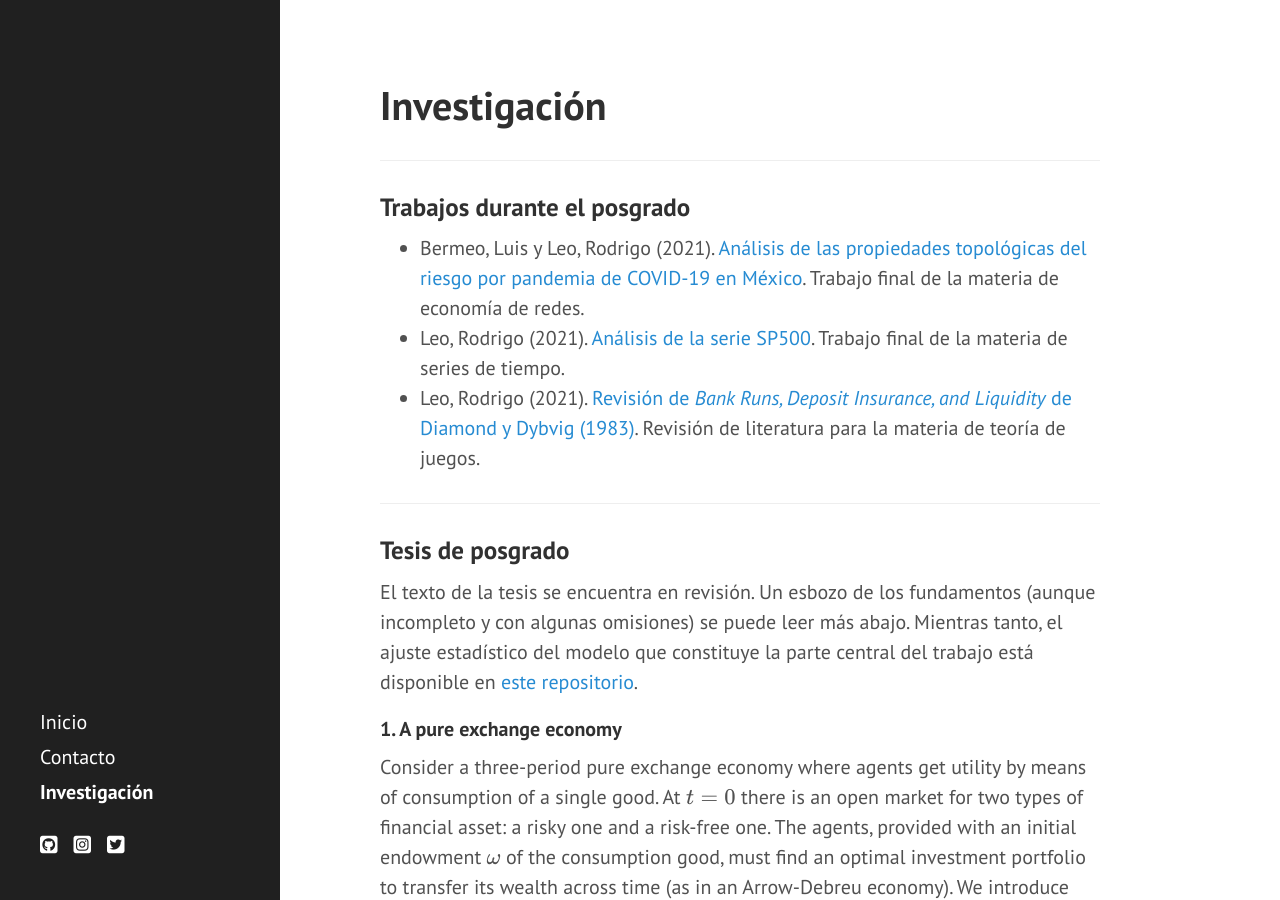
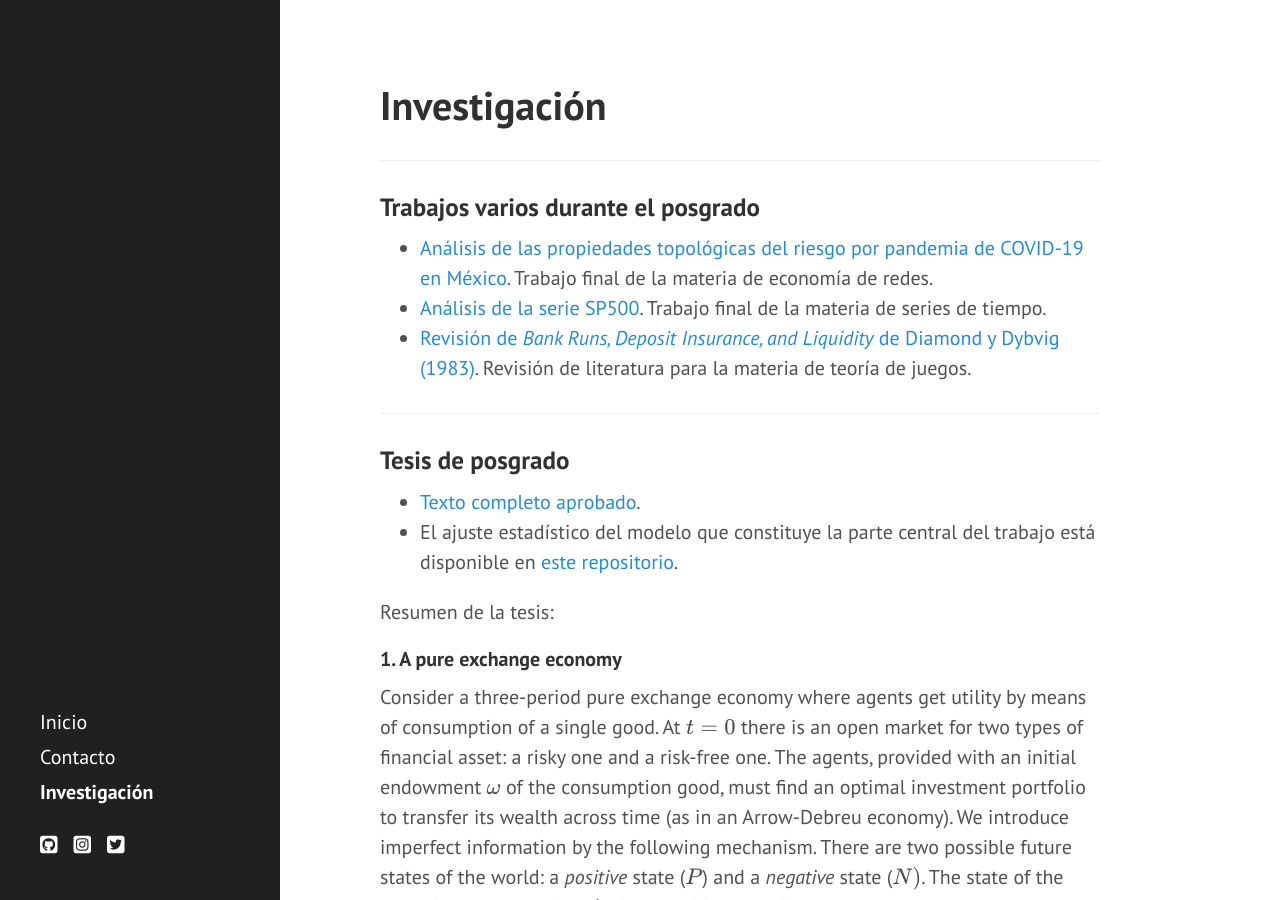
Before and after one commit to r-leo/r-leo.github.io, a Jekyll site: the page built from investigacion.md, in a window 1280 px wide and 900 px high. Built offline with Jekyll 4.4.1, drawn with Linux system fonts in a browser that asks for light colours; nearby versions of some CDN libraries.

Commit message:
Actualización 1-ago-2021

```diff
--- a/investigacion.md
+++ b/investigacion.md
@@ -5,17 +5,20 @@ title: Investigación
 
 ---
 
-### Trabajos durante el posgrado
+### Trabajos varios durante el posgrado
 
-* Bermeo, Luis y Leo, Rodrigo (2021). [Análisis de las propiedades topológicas del riesgo por pandemia de COVID-19 en México](/static/analisis_topologico.pdf). Trabajo final de la materia de economía de redes.
-* Leo, Rodrigo (2021). [Análisis de la serie SP500](/static/proyecto_series.pdf). Trabajo final de la materia de series de tiempo.
-* Leo, Rodrigo (2021). [Revisión de *Bank Runs, Deposit Insurance, and Liquidity* de Diamond y Dybvig (1983)](/static/diamond_dybvig.pdf). Revisión de literatura para la materia de teoría de juegos.
+* [Análisis de las propiedades topológicas del riesgo por pandemia de COVID-19 en México](/static/analisis_topologico.pdf). Trabajo final de la materia de economía de redes.
+* [Análisis de la serie SP500](/static/proyecto_series.pdf). Trabajo final de la materia de series de tiempo.
+* [Revisión de *Bank Runs, Deposit Insurance, and Liquidity* de Diamond y Dybvig (1983)](/static/diamond_dybvig.pdf). Revisión de literatura para la materia de teoría de juegos.
 
 ---
 
 ### Tesis de posgrado
 
-El texto de la tesis se encuentra en revisión. Un esbozo de los fundamentos (aunque incompleto y con algunas omisiones) se puede leer más abajo. Mientras tanto, el ajuste estadístico del modelo que constituye la parte central del trabajo está disponible en [este repositorio](https://github.com/r-leo/tesis-colmex).
+* [Texto completo aprobado](/static/acertijo_choques_consumo.pdf).
+* El ajuste estadístico del modelo que constituye la parte central del trabajo está disponible en [este repositorio](https://github.com/r-leo/tesis-colmex).
+
+Resumen de la tesis:
 
 #### 1. A pure exchange economy
 
```
Also changed, not shown: contacto.md (+0 -2 lines), index.md (+5 -12 lines), 1 other file.
